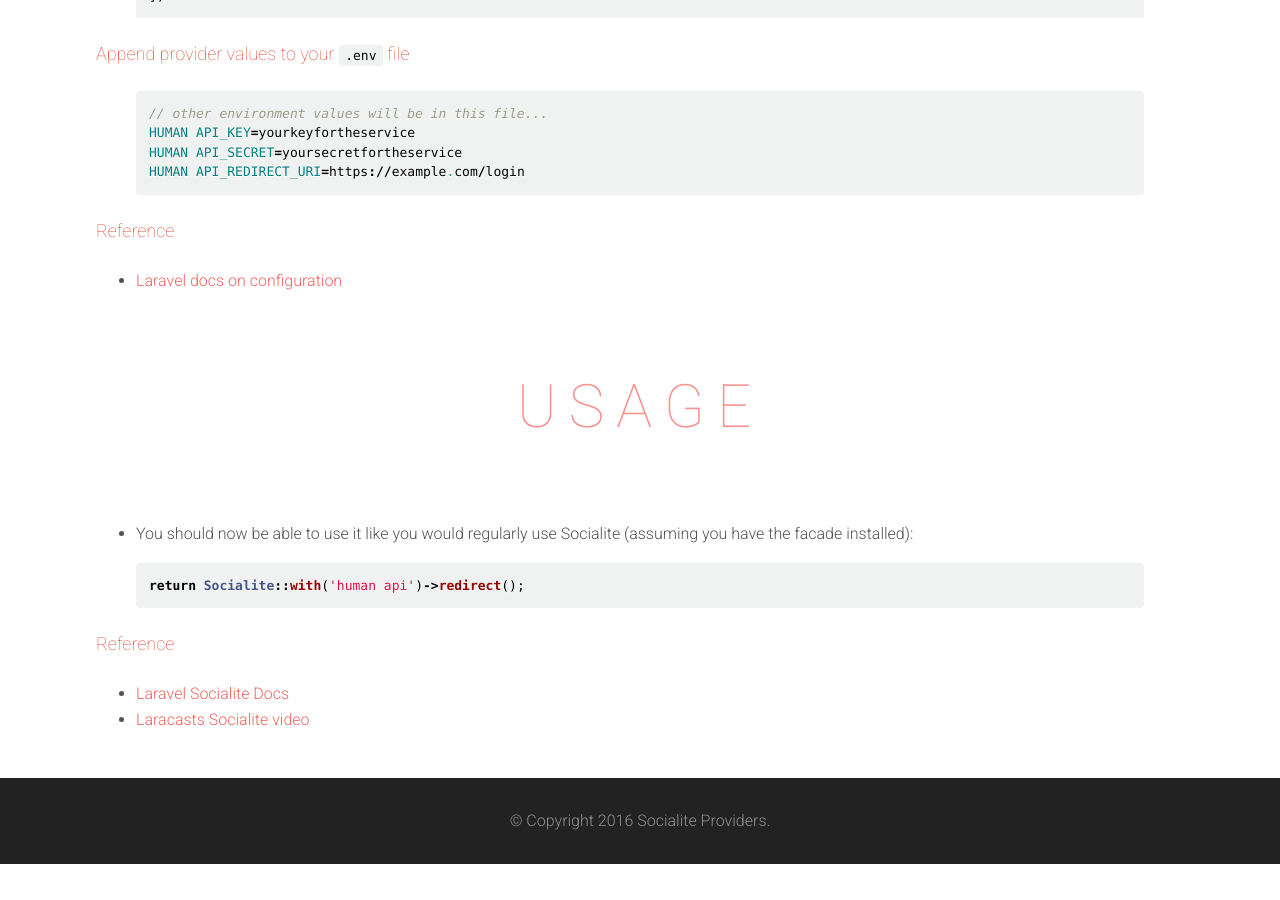
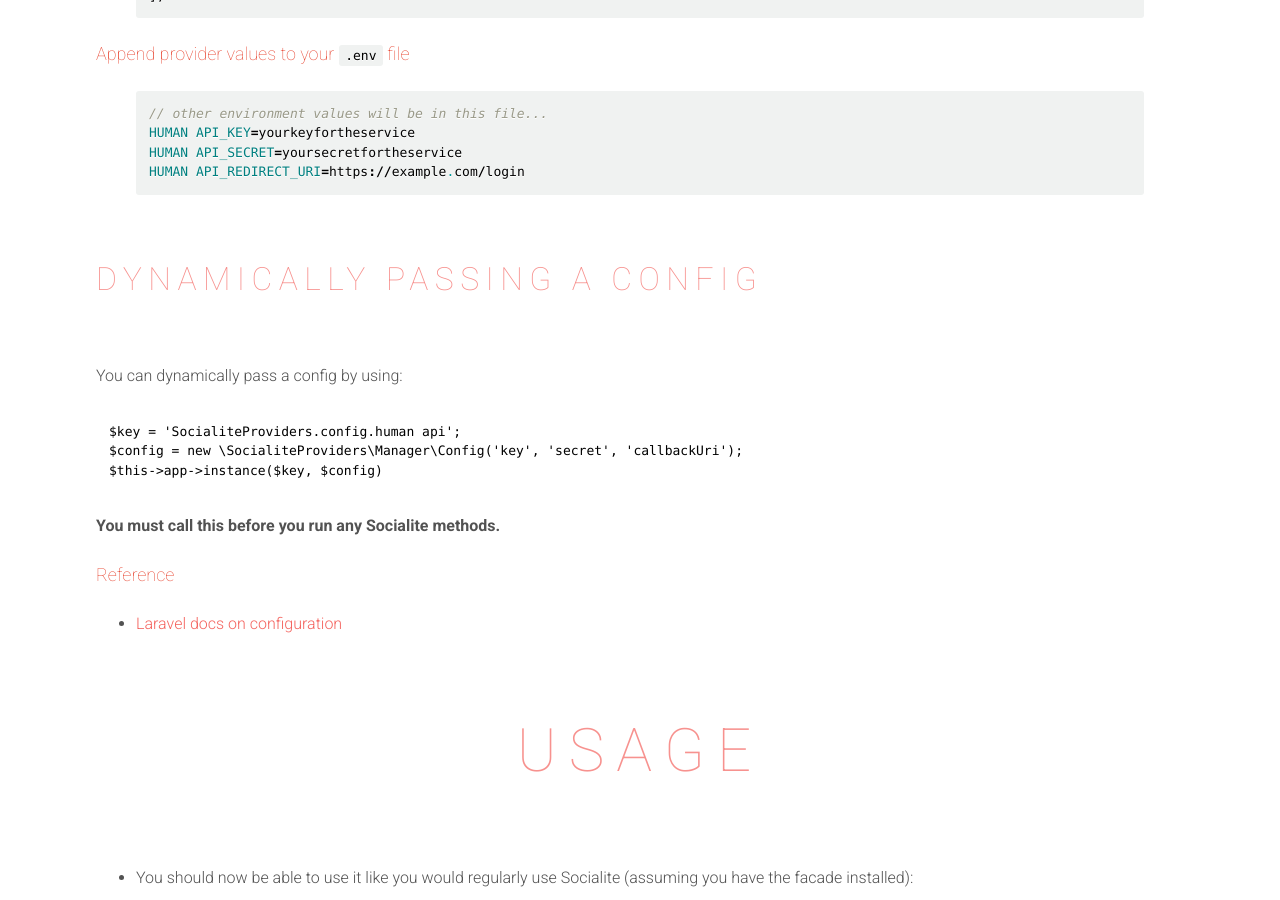
Before and after one commit to SocialiteProviders/socialiteproviders.github.io, a Jekyll site: the page built from _providers/HumanApi.md, in a window 1280 px wide and 900 px high, scrolled down 2999 px. Built offline with Jekyll 4.4.1, drawn with Linux system fonts in a browser that asks for light colours; nearby versions of some CDN libraries; before the commit the page ends 3863 px from its top, so only the background shows below that.

Commit message:
added information to dynamically pass a config

````diff
--- a/_includes/provider/installation/_services_and_env.md
+++ b/_includes/provider/installation/_services_and_env.md
@@ -23,6 +23,17 @@
 {{ provider_key }}_{{ line.key | upcase }}={{ line.value }} {% endfor %} {% endif %}
 {% endhighlight %}
 
+### Dynamically Passing a Config
+
+You can dynamically pass a config by using:
+```
+$key = 'SocialiteProviders.config.{{ provider_key | downcase }}';
+$config = new \SocialiteProviders\Manager\Config('key', 'secret', 'callbackUri');
+$this->app->instance($key, $config)
+```
+
+**You must call this before you run any Socialite methods.**
+
 
 #### Reference
 
````
